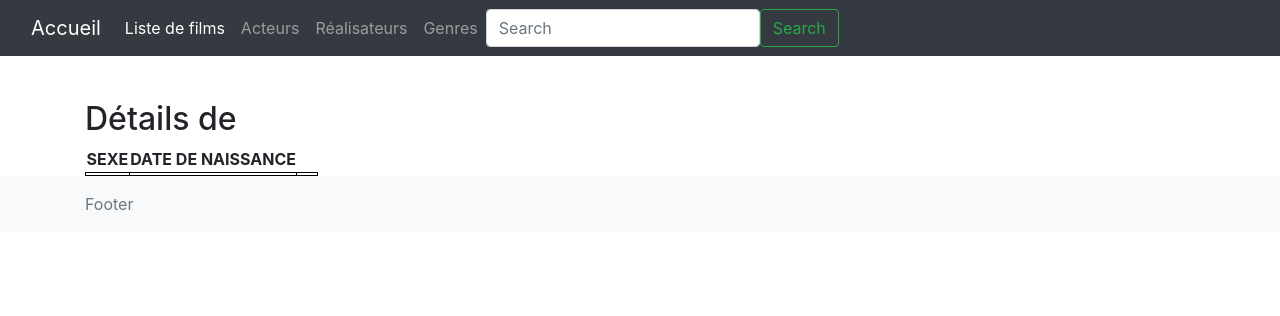
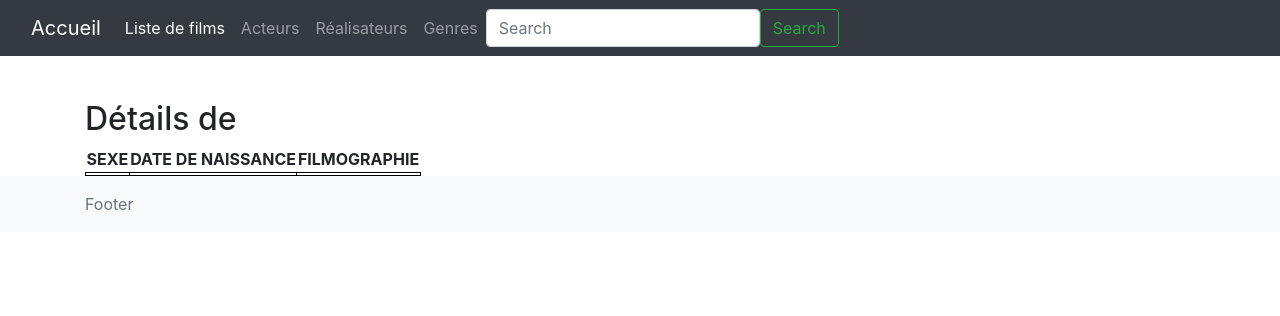
Before and after one commit to AlexisBoulange/Cinema, a PHP site: page /index.php?action=detailReal in a window 1280 px wide. Shown: the top 316 px of the page. Run offline with PHP 8.4, Linux system fonts and the light colour scheme; data that the repository does not hold is empty.

Commit message:
Update detailReal.php

```diff
--- a/views/realisateur/detailReal.php
+++ b/views/realisateur/detailReal.php
@@ -15,6 +15,7 @@ $detailReal = $realisateur->fetch(PDO::FETCH_ASSOC);
         <tr>
             <th>SEXE</th>
             <th>DATE DE NAISSANCE</th>
+            <th>FILMOGRAPHIE</th>
         </tr>
     </thead>
     <tbody>
@@ -32,7 +33,6 @@ $detailReal = $realisateur->fetch(PDO::FETCH_ASSOC);
 
 
 
-
 <?php
 
 $realisateur->closeCursor();
```
